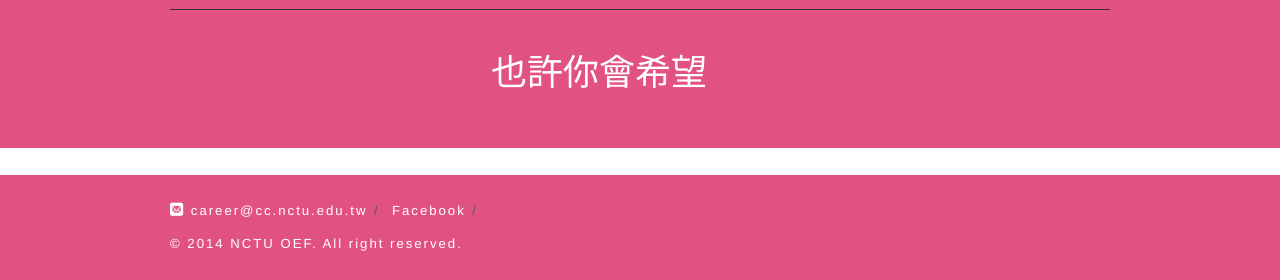
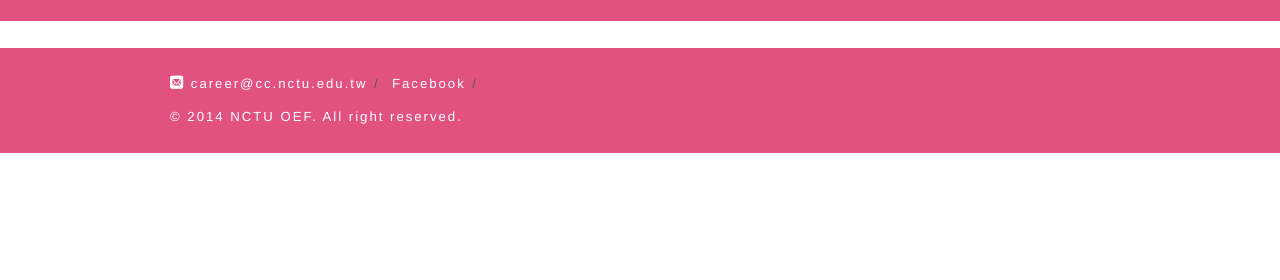
Before and after one commit to NCTU-OEF/nctu-oef.github.io, a plain HTML site: page 2014/index.html in a window 1280 px wide. Shown: the part 2241-2521 px from the top of the page. After the commit the page ends 2394 px from the top, so only its background shows below. Drawn offline with nearby package versions, Linux system fonts and the light colour scheme; some packages are replaced by stand-ins of ours; a web font is replaced by a local one.

Commit message:
Remove redundant contents

```diff
--- a/2014/index.html
+++ b/2014/index.html
@@ -205,10 +205,6 @@
                   <p class="list">
                     <a href="http://www.all-english.com.tw/" target="_blank"><img src="images/sponsors/all-english.png" alt="戴爾美語" /></a>
                   </p>
-                  <hr class="light" />
-                  <p class="hint">
-                    也許你會希望 <a href="mailto:career@cc.nctu.edu.tw" class="link-light">贊助</a>
-                  </p>
                 </div>
               </div>
             </div>
```
